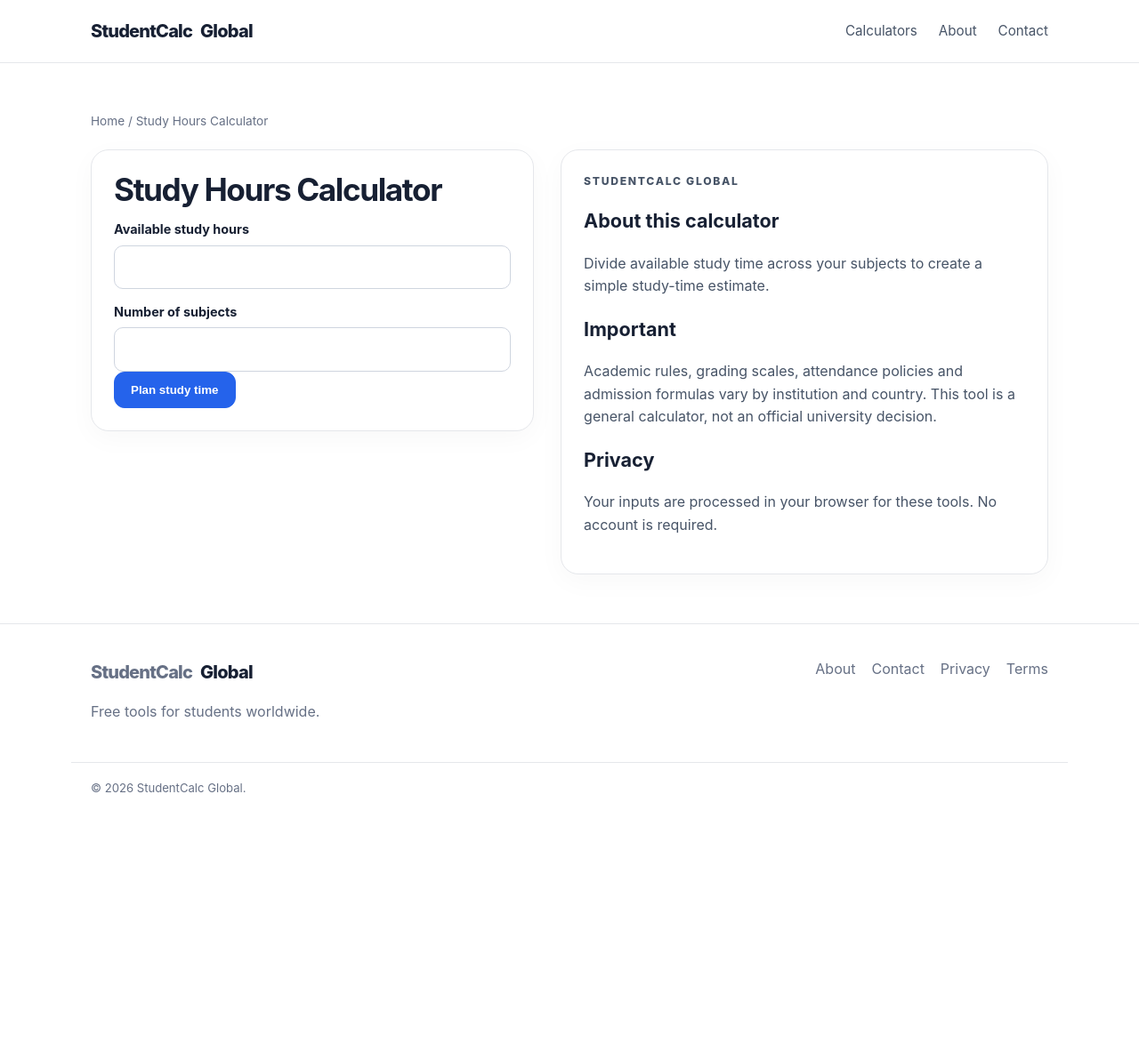
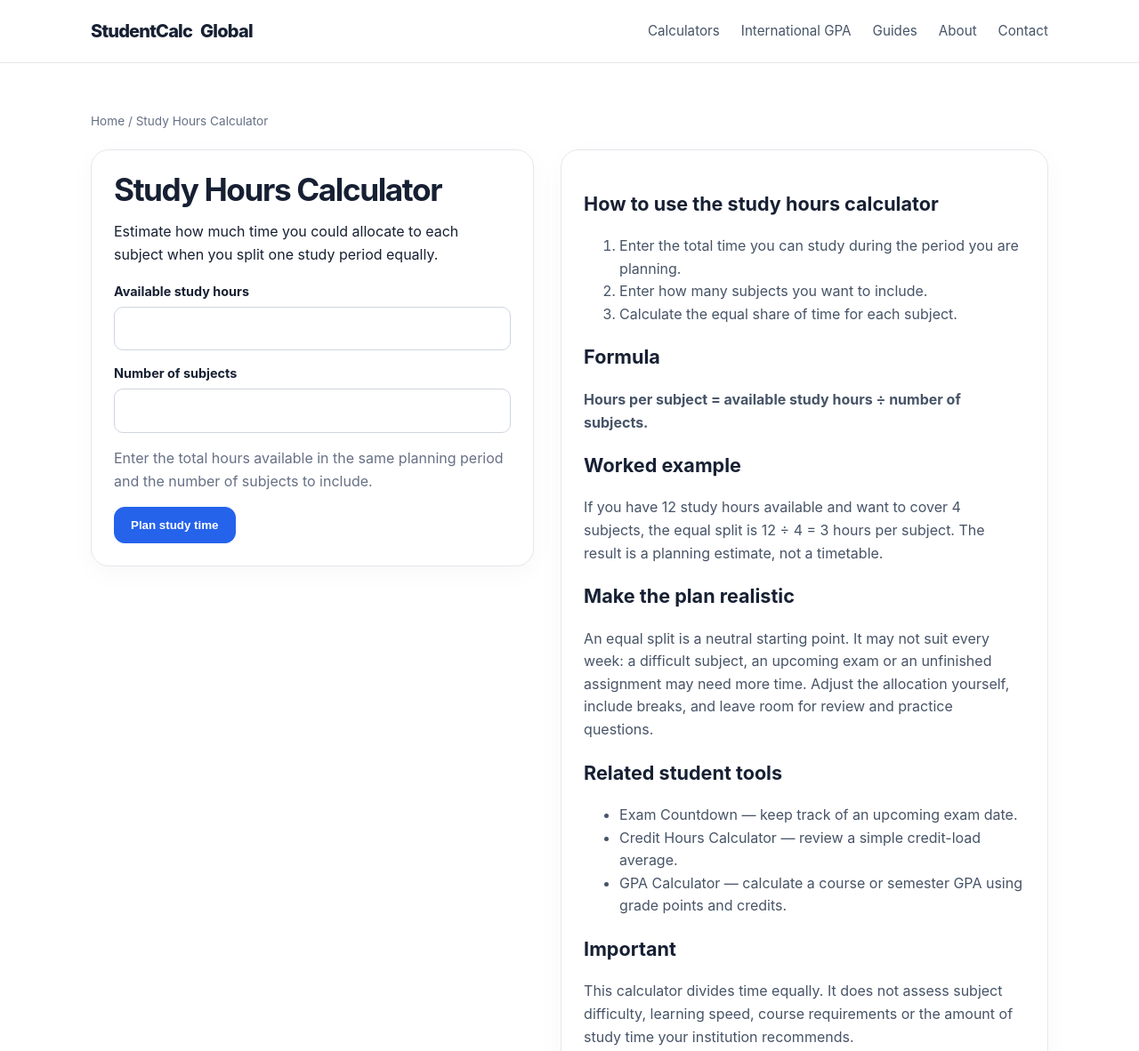
Before and after one commit to mmabid2025-rgb/studentcalcglobal, a plain HTML site: page study-hours-calculator.html in a window 1280 px wide. Shown: the top 1182 px of the page at 89% size. Before the commit the page ends 919 px from the top, so only its background shows below. Drawn offline with Linux system fonts and the light colour scheme.

Commit message:
Expand study hours calculator guidance and improve page metadata

```diff
--- a/study-hours-calculator.html
+++ b/study-hours-calculator.html
@@ -1,7 +1,42 @@
 <!DOCTYPE html>
-<html lang="en"><head><meta charset="utf-8"/><meta content="width=device-width,initial-scale=1" name="viewport"/>
-<title>Study Hours Calculator | StudentCalc Global</title><meta content="Divide available study time across your subjects to create a simple study-time estimate." name="description"/>
-<link href="https://studentcalcglobal.com/study-hours-calculator.html" rel="canonical"/><link href="/assets/style.css" rel="stylesheet"/><script defer="" src="/assets/app.js"></script></head>
-<body data-tool="study"><header class="site-header"><div class="wrap nav"><a class="brand" href="/">StudentCalc<span>Global</span></a><nav><a href="/#calculators">Calculators</a><a href="/about.html">About</a><a href="/contact.html">Contact</a></nav></div></header>
-<main class="tool-page"><div class="wrap"><div class="breadcrumbs"><a href="/">Home</a> / Study Hours Calculator</div><div class="tool-layout"><section class="calculator"><h1>Study Hours Calculator</h1><label>Available study hours</label><input id="hours" min="0" step=".25" type="number"/><label>Number of subjects</label><input id="subjects" min="1" step="1" type="number"/><button class="btn primary" id="calc">Plan study time</button><div class="result hidden" id="result"></div></section><article class="info"><p class="eyebrow">STUDENTCALC GLOBAL</p><h2>About this calculator</h2><p>Divide available study time across your subjects to create a simple study-time estimate.</p><h2>Important</h2><p>Academic rules, grading scales, attendance policies and admission formulas vary by institution and country. This tool is a general calculator, not an official university decision.</p><h2>Privacy</h2><p>Your inputs are processed in your browser for these tools. No account is required.</p></article></div></div></main>
-<footer><div class="wrap footer"><div><a class="brand" href="/">StudentCalc<span>Global</span></a><p>Free tools for students worldwide.</p></div><div><a href="/about.html">About</a><a href="/contact.html">Contact</a><a href="/privacy.html">Privacy</a><a href="/terms.html">Terms</a></div></div><div class="wrap copyright">© 2026 StudentCalc Global.</div></footer></body></html>
+<html lang="en">
+<head>
+<meta charset="utf-8"><meta name="viewport" content="width=device-width,initial-scale=1">
+<title>Study Hours Calculator: Split Time by Subject | StudentCalcGlobal</title>
+<meta name="description" content="Divide available study hours equally across subjects. Calculate hours and minutes per subject, see a worked example and adapt the split to your workload.">
+<meta name="robots" content="index,follow">
+<link rel="canonical" href="https://studentcalcglobal.com/study-hours-calculator.html">
+<link rel="stylesheet" href="/assets/style.css"><script defer src="/assets/app.js"></script>
+</head>
+<body data-tool="study">
+<header class="site-header"><div class="wrap nav"><a class="brand" href="/">StudentCalc<span>Global</span></a><nav aria-label="Main navigation"><a href="/#calculators">Calculators</a><a href="/international-gpa-calculator.html">International GPA</a><a href="/articles/index.html">Guides</a><a href="/about.html">About</a><a href="/contact.html">Contact</a></nav></div></header>
+<main class="tool-page"><div class="wrap">
+<div class="breadcrumbs"><a href="/">Home</a> / Study Hours Calculator</div>
+<div class="tool-layout">
+<section class="calculator" aria-labelledby="study-title">
+<h1 id="study-title">Study Hours Calculator</h1>
+<p>Estimate how much time you could allocate to each subject when you split one study period equally.</p>
+<label for="hours">Available study hours</label><input id="hours" min="0" step="0.25" type="number" inputmode="decimal" aria-describedby="study-help">
+<label for="subjects">Number of subjects</label><input id="subjects" min="1" step="1" type="number" inputmode="numeric" aria-describedby="study-help">
+<p id="study-help" class="muted">Enter the total hours available in the same planning period and the number of subjects to include.</p>
+<button class="btn primary" id="calc" type="button">Plan study time</button>
+<div class="result hidden" id="result" role="status" aria-live="polite"></div>
+</section>
+<article class="info">
+<h2>How to use the study hours calculator</h2>
+<ol><li>Enter the total time you can study during the period you are planning.</li><li>Enter how many subjects you want to include.</li><li>Calculate the equal share of time for each subject.</li></ol>
+<h2>Formula</h2>
+<p><strong>Hours per subject = available study hours ÷ number of subjects.</strong></p>
+<h2>Worked example</h2>
+<p>If you have 12 study hours available and want to cover 4 subjects, the equal split is 12 ÷ 4 = 3 hours per subject. The result is a planning estimate, not a timetable.</p>
+<h2>Make the plan realistic</h2>
+<p>An equal split is a neutral starting point. It may not suit every week: a difficult subject, an upcoming exam or an unfinished assignment may need more time. Adjust the allocation yourself, include breaks, and leave room for review and practice questions.</p>
+<h2>Related student tools</h2>
+<ul><li><a href="/exam-countdown.html">Exam Countdown</a> — keep track of an upcoming exam date.</li><li><a href="/credit-hours-calculator.html">Credit Hours Calculator</a> — review a simple credit-load average.</li><li><a href="/gpa-calculator.html">GPA Calculator</a> — calculate a course or semester GPA using grade points and credits.</li></ul>
+<h2>Important</h2>
+<p>This calculator divides time equally. It does not assess subject difficulty, learning speed, course requirements or the amount of study time your institution recommends.</p>
+<h2>Privacy</h2><p>Your entries are processed in your browser. No account is required.</p>
+</article>
+</div></div></main>
+<footer><div class="wrap footer"><div><a class="brand" href="/">StudentCalc<span>Global</span></a><p>Free student calculators and study tools.</p></div><div><a href="/about.html">About</a><a href="/contact.html">Contact</a><a href="/privacy.html">Privacy</a><a href="/terms.html">Terms</a></div></div><div class="wrap copyright">© 2026 StudentCalc Global.</div></footer>
+</body></html>
```
